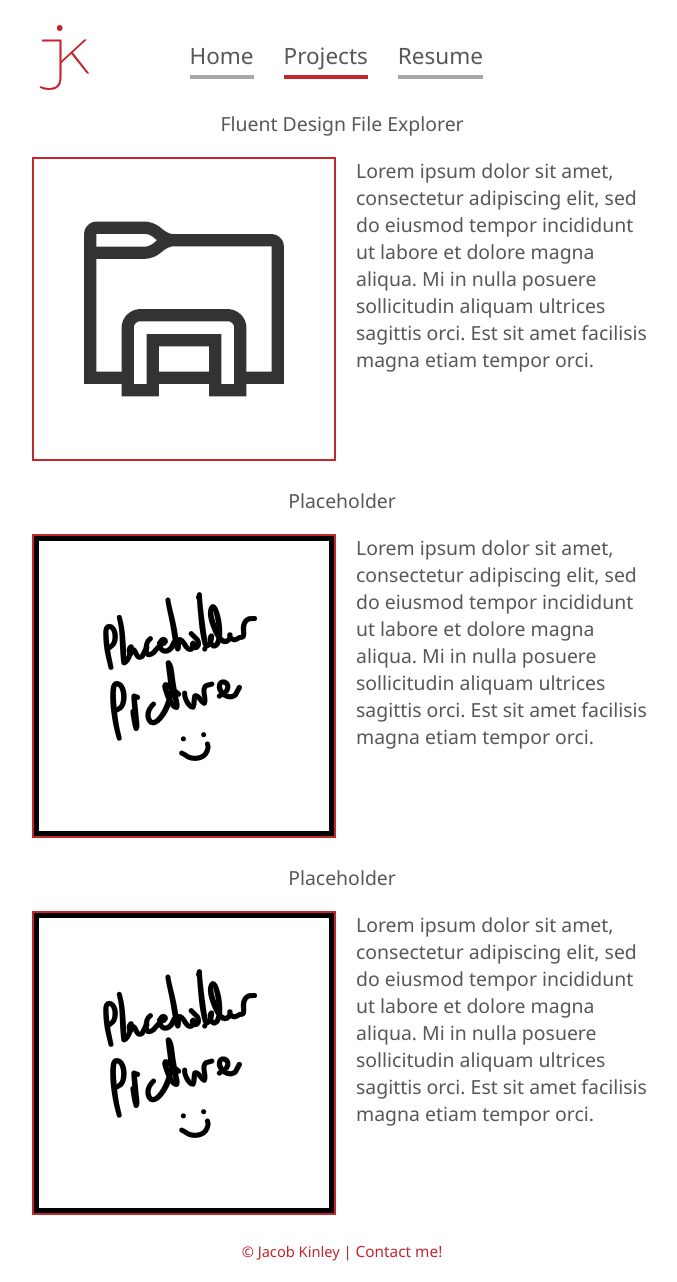
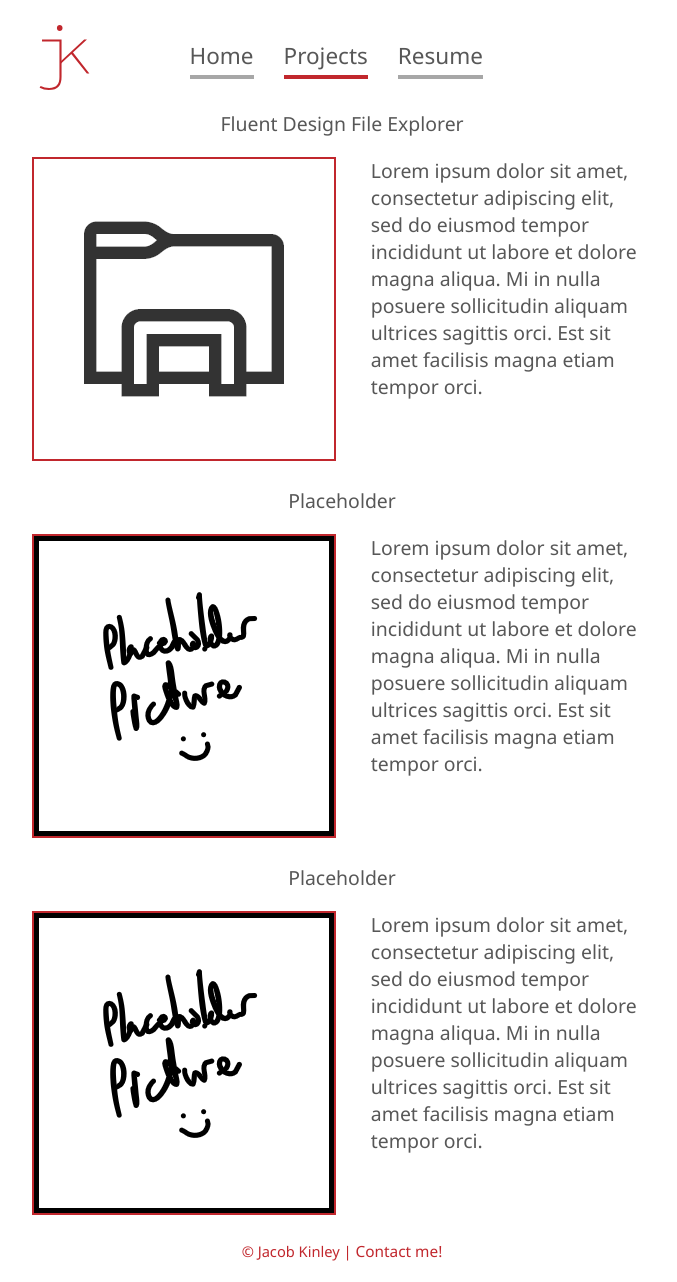
Before and after one commit to ReissFreiheit/ReissFreiheit.github.io, a PHP site: page /projects.html in a window 1280 px wide. Shown: the whole page, without its empty margins (298-975 px from the left). Run offline with PHP 8.4, Linux system fonts and the light colour scheme.

Commit message:
Redundant code
Look into how grid items override other settings

```diff
--- a/assets/css/style.css
+++ b/assets/css/style.css
@@ -185,6 +185,11 @@ main iframe {
     border: 2px solid #C1272D;
 }
 
+#p1desc {
+    display: none;
+    width: 0%;
+}
+
 #p2title {
     grid-area: p2name;
     width: 90%;
@@ -198,6 +203,11 @@ main iframe {
     border: 2px solid #C1272D;
 }
 
+#p2desc {
+    display: none;
+    width: 0%;
+}
+
 #p3title {
     grid-area: p3name;
     width: 90%;
@@ -209,6 +219,11 @@ main iframe {
     width: 300px;
     margin: 0 auto;
     border: 2px solid #C1272D;
+}
+
+#p3desc {
+    display: none;
+    width: 0%;
 }
 
 /* Footer */
@@ -257,6 +272,21 @@ footer a:hover {
         'p3name p3name'
         'p3image p3desc';
     }
+
+    #p1desc {
+        display: inline;
+        width: 90%;
+    }
+
+    #p2desc {
+        display: inline;
+        width: 90%;
+    }
+
+    #p3desc {
+        display: inline;
+        width: 90%;
+    }
 }
 
 /* USA flag red: #bb133e */
```
